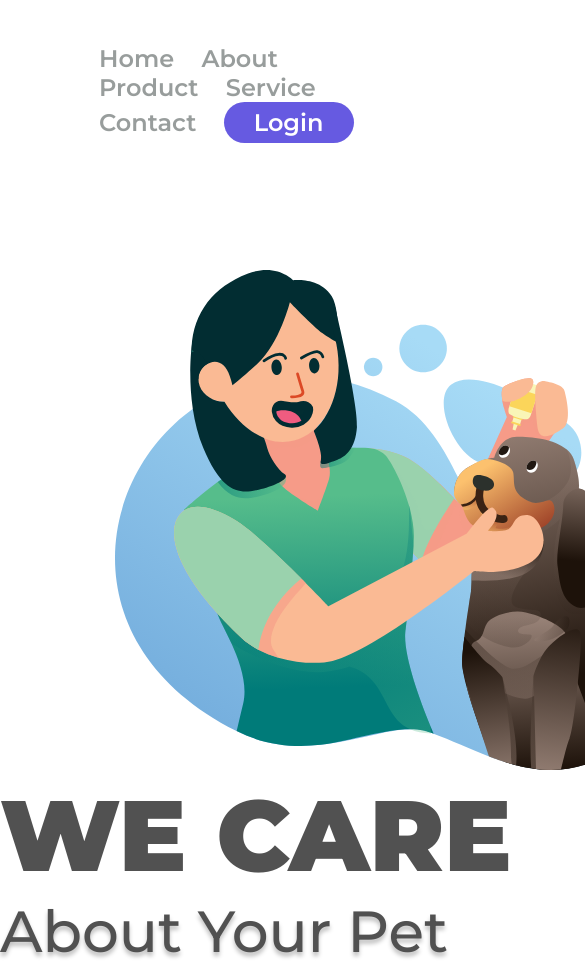
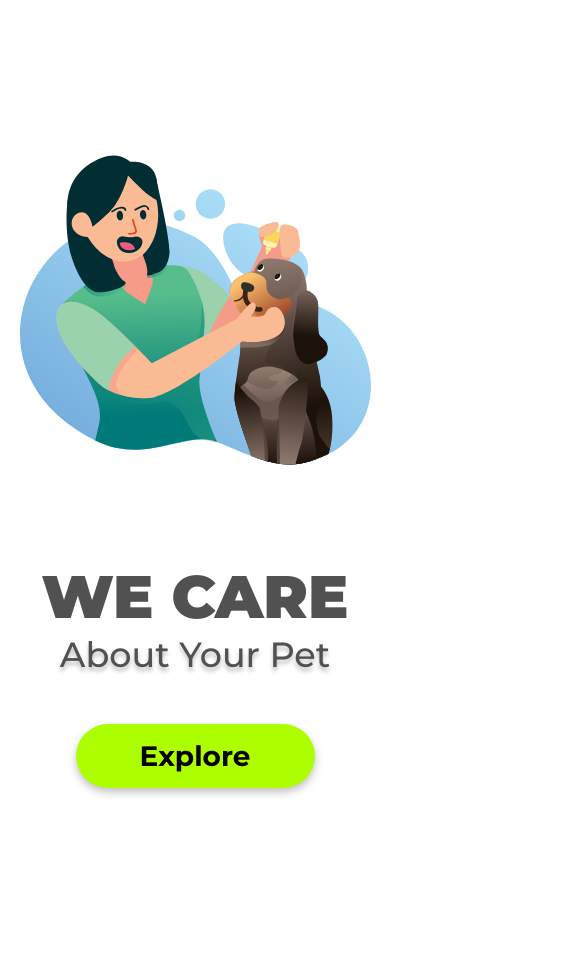
Before and after one commit to devjoaocarlos/WeCare, a plain HTML site: page index.html in a window 390 px wide. Shown: the top 970 px of the page, 585 px wide, since content can reach past the window. After the commit the page ends 844 px from the top, so only its background shows below. Drawn offline with Linux system fonts and the light colour scheme.

Commit message:
:iphone: responsividade implementada

```diff
--- a/styles.css
+++ b/styles.css
@@ -77,3 +77,81 @@ p {
   filter: drop-shadow(0px 4px 4px rgba(0, 0, 0, 0.25));
   cursor: pointer;
 }
+
+@media screen and (max-width: 1300px) {
+  header {
+    width: 80vw;
+    margin: 50px auto;
+  }
+
+  .logo-image {
+    display: block;
+    margin: 0 auto;
+  }
+
+  .section {
+    display: block;
+    text-align: center;
+  }
+
+  p {
+    width: auto;
+    padding: 0 40px;
+  }
+
+  .button-section {
+    margin-bottom: 3rem;
+  }
+}
+
+@media screen and (max-width: 911px) {
+  header {
+    display: none;
+  }
+
+  .logo-image {
+    margin-top: 60px;
+  }
+
+  p {
+    padding: 0 40px;
+    width: auto;
+  }
+
+  .button-section {
+    margin-bottom: 3rem;
+  }
+}
+
+@media screen and (max-width: 600px) {
+  .logo-image {
+    width: 80%;
+  }
+
+  h1 {
+    font-size: 60px;
+  }
+
+  h2 {
+    font-size: 35px;
+    margin-bottom: 3rem;
+  }
+
+  p {
+    display: none;
+  }
+}
+
+@media screen and (max-width: 400px) {
+  .logo-image {
+    width: 90%;
+  }
+
+  h1 {
+    font-size: 60px;
+  }
+
+  h2 {
+    font-size: 35px;
+  }
+}
```
Also changed, not shown: index.html (+1 -0 lines).
